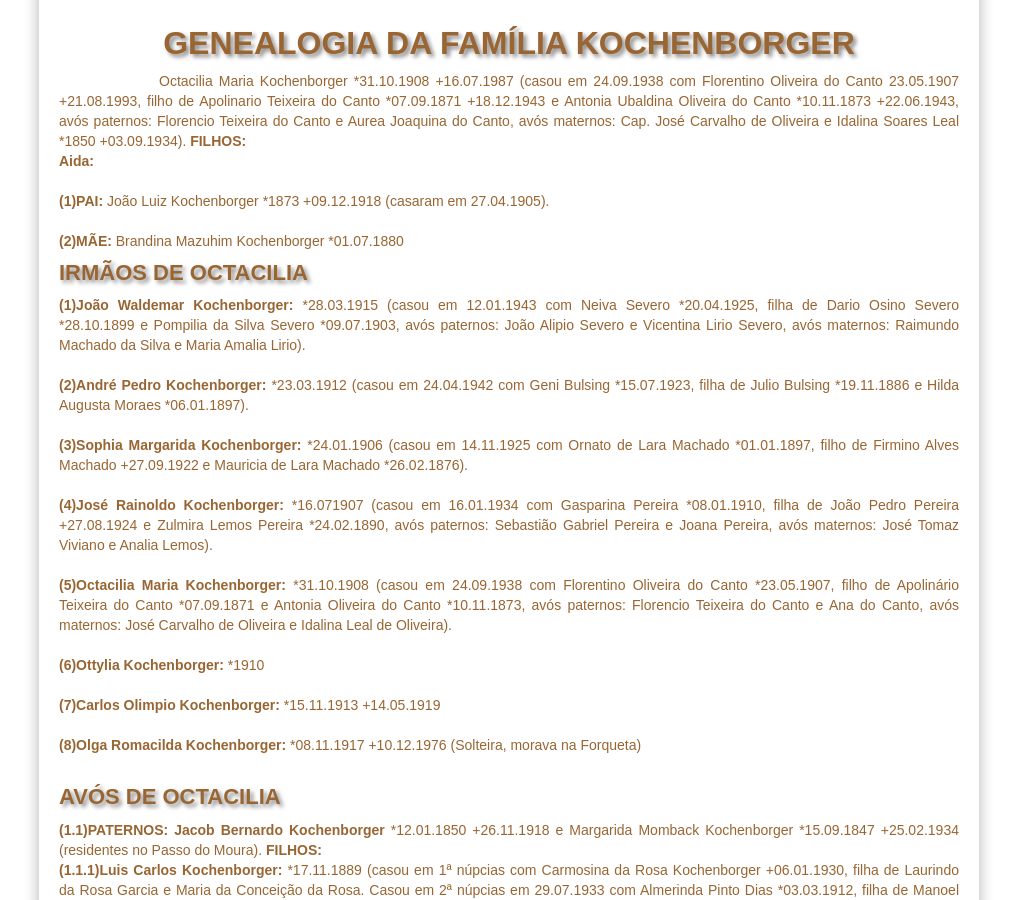
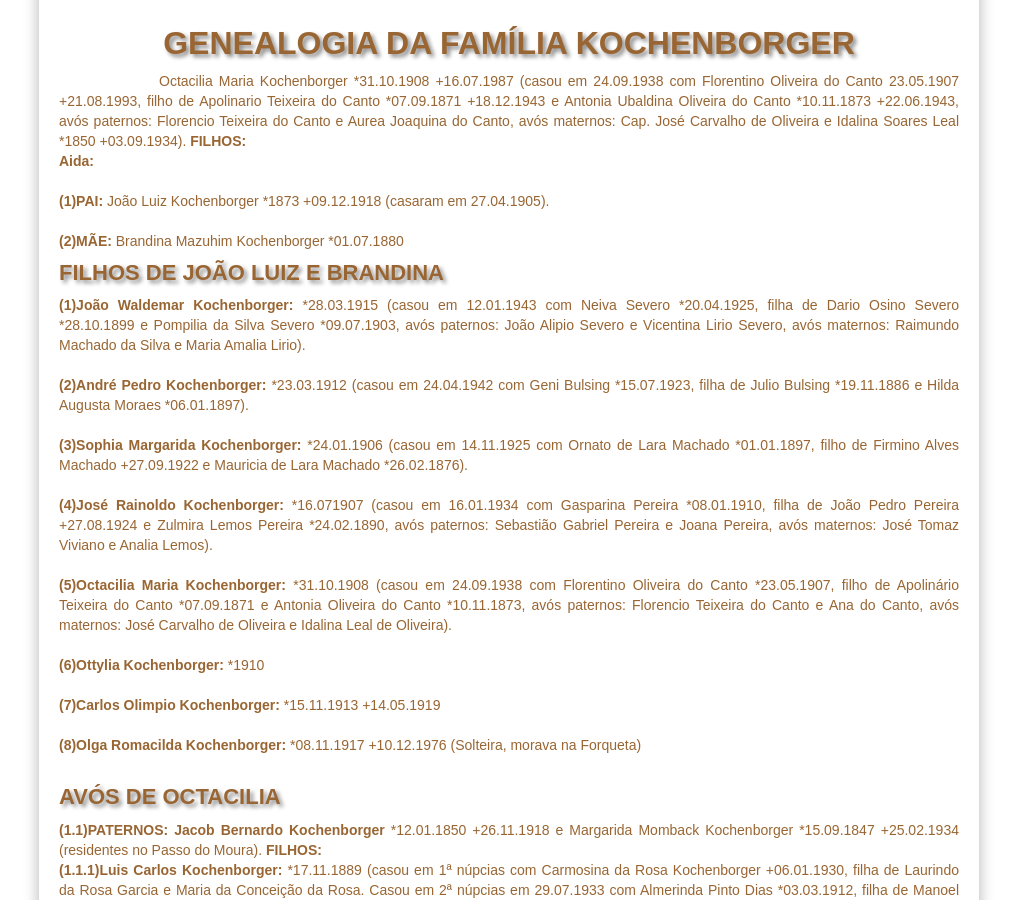
Before and after one commit to claudiovargas1955/claudiovargas1955.github.io, a Jekyll site: the page built from _pages/familia-kochenborger.html, in a window 1280 px wide and 900 px high, scrolled down 333 px. Shown: the whole window, without its empty margins (131-1148 px from the left). Built offline with Jekyll 4.4.1, drawn with Linux system fonts in a browser that asks for light colours; some web fonts are replaced.

Commit message:
Update familia-kochenborger.html

```diff
--- a/_pages/familia-kochenborger.html
+++ b/_pages/familia-kochenborger.html
@@ -106,7 +106,7 @@ Oliveira e Idalina Soares Leal *1850 +03.09.1934). <b>FILHOS: </b><br>
 
 <b>(2)MÃE: </b>Brandina Mazuhim Kochenborger *01.07.1880 <br>
 
-<h4>IRMÃOS DE OCTACILIA</h4>
+<h4>FILHOS DE JOÃO LUIZ E BRANDINA</h4>
 
   <p><b>(1)João Waldemar Kochenborger: </b>*28.03.1915 (casou em 12.01.1943 com Neiva Severo *20.04.1925, filha de Dario Osino Severo
   *28.10.1899 e Pompilia da Silva Severo *09.07.1903, avós paternos: João Alipio Severo e Vicentina Lirio Severo, avós maternos:
```
